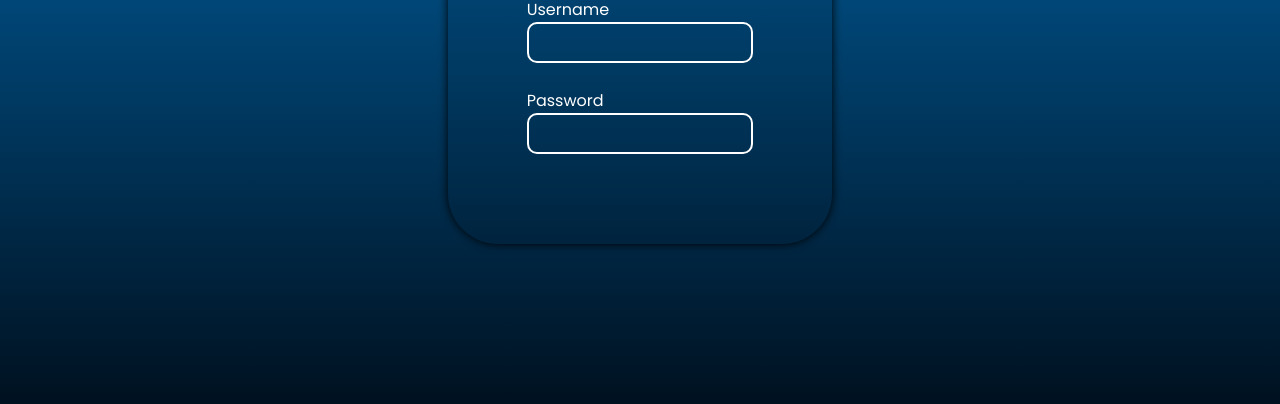
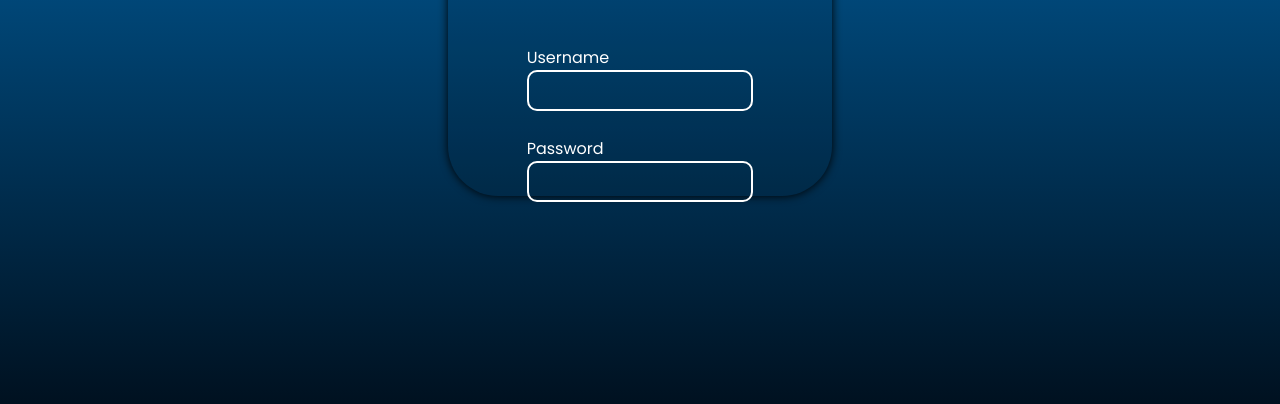
Before and after one commit to WebsiteMaker12345/firstWebsite, a plain HTML site: page index.html in a window 1280 px wide. Shown: the part 396-800 px from the top of the page. Drawn offline with Linux system fonts and the light colour scheme.

Commit message:
Add files via upload

```diff
--- a/style.css
+++ b/style.css
@@ -20,8 +20,8 @@ body {
 #sign_in {
     margin: auto;
     position: relative;
-    width: 30%;
-    height: 60%;
+    width: 30vw;
+    height: 30vw;
     box-shadow: 0px 0px 10px;
     border-radius: 50px;
     background-color: rgba(0, 0, 0, 0.072);
```
